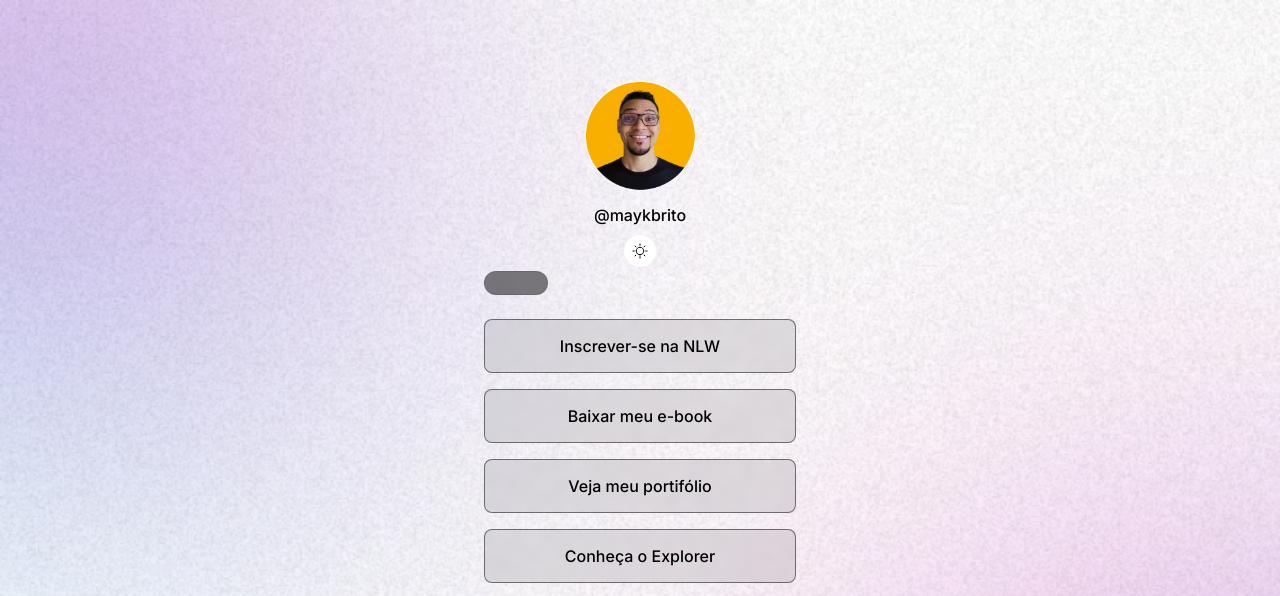
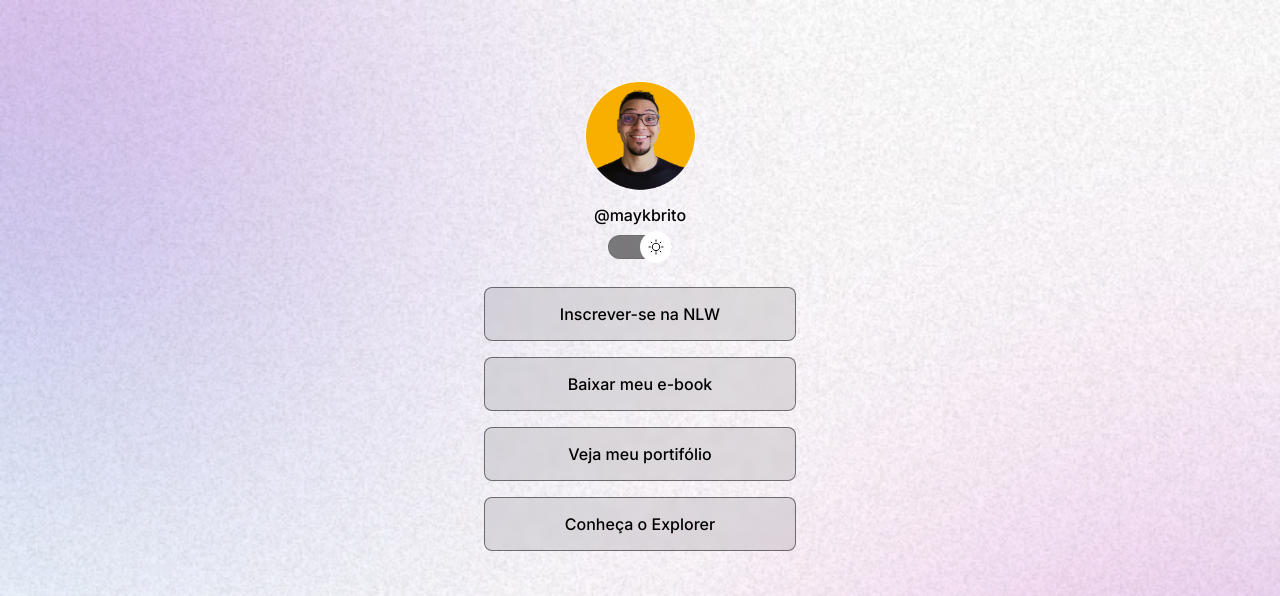
Before and after one commit to GuilhermeKulkamp/rocketseat, a plain HTML site: page index.html in a window 1280 px wide. Shown: the top 596 px of the page. Drawn offline with nearby package versions, Linux system fonts and the light colour scheme.

Commit message:
finalizado modos claros e escuro em css

```diff
--- a/style.css
+++ b/style.css
@@ -17,13 +17,26 @@
   --surface-color: rgba(0, 0, 0, 0.5);
   --bg-switch: url("./assets/sun.svg");
 }
-
+#switch {
+  position: relative;
+  width: 64px;
+  margin: 4px auto;
+}
 #switch button {
   width: 32px;
   height: 32px;
   background: white var(--bg-switch) no-repeat center;
   border: 0;
   border-radius: 50%;
+  position: absolute;
+  top: 50%;
+  left: 0;
+  z-index: 1;
+  transform: translateY(-50%);
+}
+.light #switch button {
+  right: 0;
+  left: initial;
 }
 #switch span {
   display: block;
@@ -31,7 +44,7 @@
   height: 24px;
   background: var(--surface-color);
   border: 1px solid var(--stroke-color);
-  border-radius: 9999px;
+  border-radius: 999px;
   backdrop-filter: blur(4px);
   -webkit-backdrop-filter: blur(4px);
 }
```
